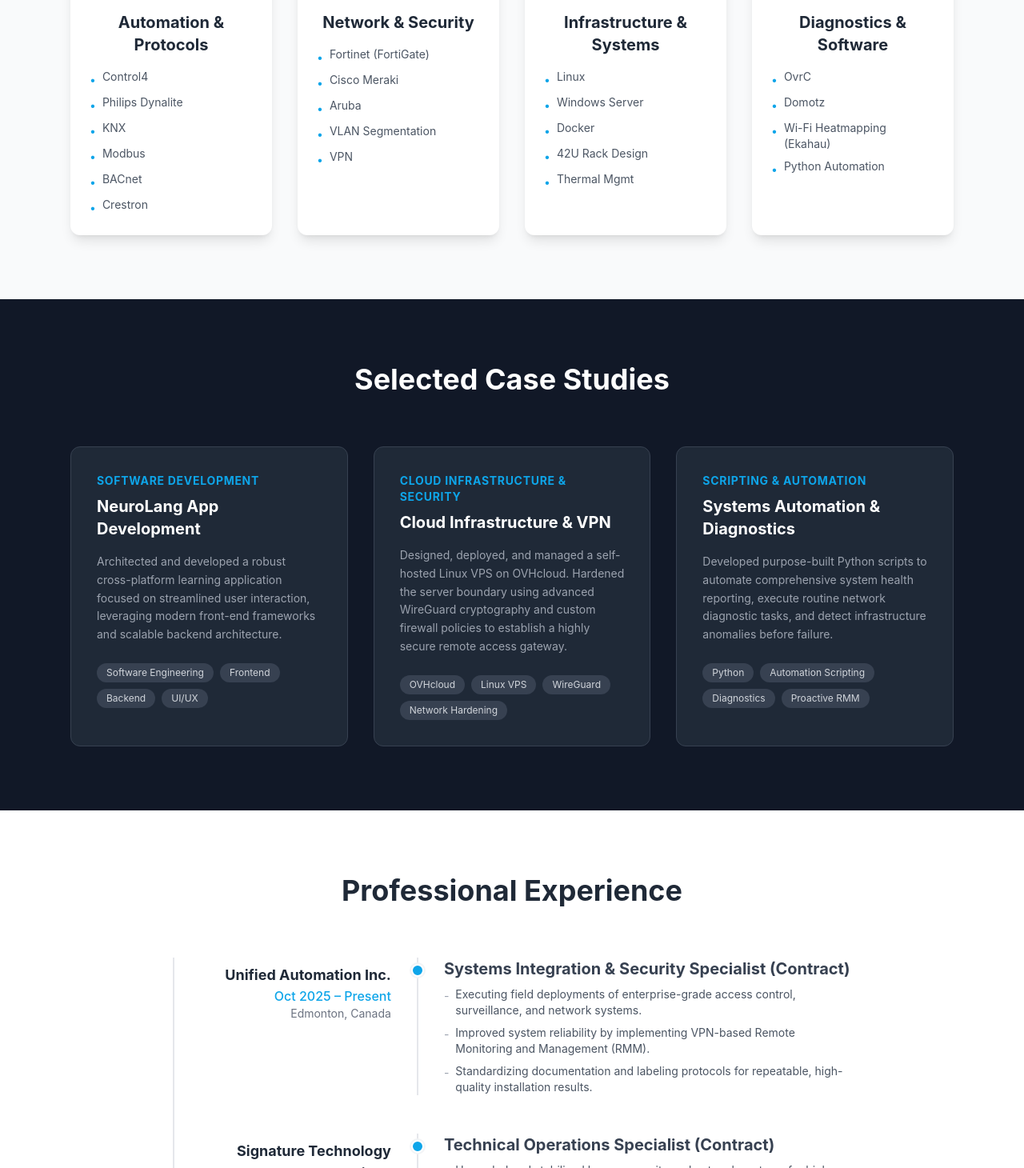
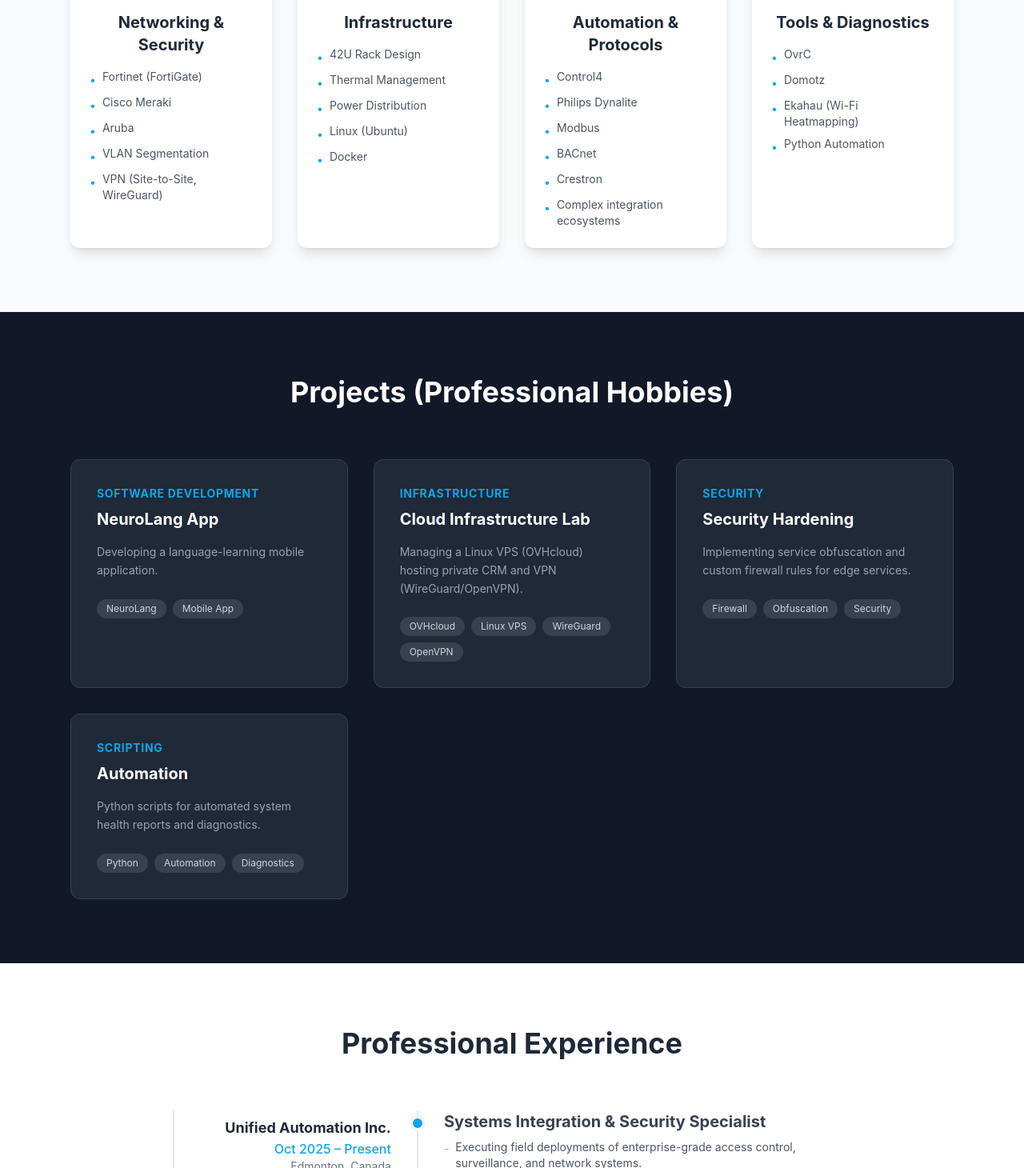
Before and after one commit to GrishinRostislav/rostman-site, a React (Create React App) app: page / in a window 1280 px wide. Shown: the part 1090-2550 px from the top of the page at 80% size. Built offline with nearby package versions, Linux system fonts and the light colour scheme.

Commit message:
Sync all React sections with new Resume

```diff
--- a/src/components/EducationSection.js
+++ b/src/components/EducationSection.js
@@ -18,9 +18,8 @@
                         </div>
                         <ul className="space-y-4">
                             <li>
-                                <p className="text-gray-800 font-bold">Master of Engineering and Technologies</p>
-                                <p className="text-gray-600 mb-1">Radio Engineering, Electronics and Telecommunications</p>
-                                <p className="text-gray-500 text-sm">Almaty University of Power Engineering and Telecommunications (AUPET), Kazakhstan | 2010 – 2012</p>
+                                <p className="text-gray-800 font-bold">Master of Engineering and Technologies <span className="font-normal">(Radio Engineering & Telecommunications)</span></p>
+                                <p className="text-gray-500 text-sm">Almaty University of Power Engineering and Telecommunications (AUPET)</p>
                             </li>
                         </ul>
                     </div>
--- a/src/components/ExperienceSection.js
+++ b/src/components/ExperienceSection.js
@@ -5,25 +5,25 @@
     {
         company: "Unified Automation Inc.",
         location: "Edmonton, Canada",
-        role: "Systems Integration & Security Specialist (Contract)",
+        role: "Systems Integration & Security Specialist",
         period: "Oct 2025 – Present",
         description: null,
         details: [
             "Executing field deployments of enterprise-grade access control, surveillance, and network systems.",
-            "Improved system reliability by implementing VPN-based Remote Monitoring and Management (RMM).",
-            "Standardizing documentation and labeling protocols for repeatable, high-quality installation results."
+            "Enhanced reliability by implementing VPN-based Remote Monitoring and Management (RMM).",
+            "Standardizing technical documentation and labeling protocols for scalable installation results."
         ]
     },
     {
         company: "Signature Technology Integrations",
         location: "Edmonton, Canada",
-        role: "Technical Operations Specialist (Contract)",
+        role: "Technical Operations Specialist",
         period: "Mar 2025 – Oct 2025",
         description: null,
         details: [
             "Upgraded and stabilized legacy security and network systems for high-value commercial clients.",
-            "Coordinated on-site tasks and provided field leadership for junior installer teams.",
-            "Identified critical hardware bottlenecks and implemented streamlined process improvements."
+            "Led on-site teams and coordinated field tasks to ensure project quality and deadlines.",
+            "Identified and resolved critical hardware bottlenecks through advanced troubleshooting."
         ]
     },
     {
@@ -33,10 +33,10 @@
         period: "Jan 2022 – Oct 2024",
         description: null,
         details: [
-            "Designed multi-layer VLAN architectures for high-density AV and security deployments to ensure strict traffic separation.",
-            "Secured Fortinet, Cisco, and Araknis networking infrastructure within structured 42U rack systems.",
-            "Automated proactive RMM monitoring workflows, reducing on-site emergency visits by 30%.",
-            "Mentored junior engineers and formalized technical deployment documentation to enforce consistent security standards."
+            "Designed multi-layer VLAN architectures for high-density AV and security deployments.",
+            "Integrated Fortinet and Cisco infrastructure within standardized 42U rack systems.",
+            "Reduced emergency on-site visits by 30% through automated RMM workflows.",
+            "Mentored junior engineers and formalized security documentation."
         ]
     },
     {
@@ -46,9 +46,9 @@
         period: "Nov 2019 – Jan 2022",
         description: null,
         details: [
-            "Co-led the rollout of secure network stacks for **100+ retail branches** across the region.",
-            "Performed physical installation and remote configuration of FortiGate and Meraki appliances.",
-            "Validated wireless coverage and ensured network segmentation across diverse site layouts."
+            "Co-led the rollout of secure network stacks for 100+ retail branches.",
+            "Configured and installed FortiGate and Meraki appliances across diverse site layouts.",
+            "Ensured network segmentation and validated wireless coverage via site surveys."
         ]
     },
     {
@@ -58,10 +58,10 @@
         period: "Dec 2016 – Nov 2019",
         description: null,
         details: [
-            "Engineered and commissioned secure automation ecosystems for 70+ high-end properties.",
-            "Integrated building protocols (KNX, Modbus, BACnet) into unified management platforms.",
-            "Designed standardized rack architectures including power distribution and thermal management.",
-            "Managed on-site installation teams and coordinated with third-party contractors (electricians, HVAC) to ensure project timelines."
+            "Commissioned secure automation ecosystems for 70+ high-end properties.",
+            "Integrated building protocols (Modbus, BACnet) into unified management platforms.",
+            "Designed rack architectures including power distribution and thermal management.",
+            "Coordinated with third-party contractors (HVAC, electricians) to meet project timelines."
         ]
     },
     {
@@ -71,20 +71,9 @@
         period: "2013 – 2016",
         description: null,
         details: [
-            "Managed IT infrastructure and server uptime for a network of 200+ pharmacy locations.",
+            "Managed IT infrastructure for a network of 200+ pharmacy locations.",
             "Administered site-to-site VPN tunnels and critical internal accounting servers.",
-            "Mass Migration: Replaced hardware in 25 branches within 13 days with zero operational downtime."
-        ]
-    },
-    {
-        company: "EAT",
-        location: "Almaty, Kazakhstan",
-        role: "IT Support / Help Desk",
-        period: "2010 – 2013",
-        description: null,
-        details: [
-            "Maintained office IT infrastructure and provided hardware/software support for local sites.",
-            "Resolved critical system incidents and performed routine server maintenance."
+            "Mass Migration: Replaced hardware in 25 branches within 13 days with zero downtime."
         ]
     }
 ];
--- a/src/components/HeroSection.js
+++ b/src/components/HeroSection.js
@@ -24,7 +24,7 @@
           Rostislav Grishin
         </h1>
         <p className="text-lg sm:text-2xl text-gray-300 mb-10 max-w-2xl mx-auto leading-relaxed">
-          Senior Engineer with 13+ years of experience in secure infrastructure and network integration. Hands-on experience with Fortinet, Cisco Meraki, Aruba, and Araknis hardware. Specializing in multi-site deployments (100+ locations), high-density rack design, and optimizing RMM workflows to reduce operational costs by 30%.
+          Senior Systems Integration & Network Engineer with 13+ years of international experience (Canada, Israel, Kazakhstan). Specialized in designing secure, high-availability infrastructure at the intersection of physical systems and network security. Proven track record in <span className="font-bold text-white">multi-site deployments (100+ locations)</span>, implementing Fortinet-based security architectures, and leading field teams to deliver enterprise-grade results.
         </p>
 
         <div className="flex flex-col sm:flex-row gap-4 justify-center items-center">
--- a/src/components/ProjectsSection.js
+++ b/src/components/ProjectsSection.js
@@ -3,22 +3,28 @@
 
 const projects = [
     {
-        title: "NeuroLang App Development",
+        title: "NeuroLang App",
         category: "Software Development",
-        description: "Architected and developed a robust cross-platform learning application focused on streamlined user interaction, leveraging modern front-end frameworks and scalable backend architecture.",
-        tags: ["Software Engineering", "Frontend", "Backend", "UI/UX"],
+        description: "Developing a language-learning mobile application.",
+        tags: ["NeuroLang", "Mobile App"],
     },
     {
-        title: "Cloud Infrastructure & VPN",
-        category: "Cloud Infrastructure & Security",
-        description: "Designed, deployed, and managed a self-hosted Linux VPS on OVHcloud. Hardened the server boundary using advanced WireGuard cryptography and custom firewall policies to establish a highly secure remote access gateway.",
-        tags: ["OVHcloud", "Linux VPS", "WireGuard", "Network Hardening"],
+        title: "Cloud Infrastructure Lab",
+        category: "Infrastructure",
+        description: "Managing a Linux VPS (OVHcloud) hosting private CRM and VPN (WireGuard/OpenVPN).",
+        tags: ["OVHcloud", "Linux VPS", "WireGuard", "OpenVPN"],
     },
     {
-        title: "Systems Automation & Diagnostics",
-        category: "Scripting & Automation",
-        description: "Developed purpose-built Python scripts to automate comprehensive system health reporting, execute routine network diagnostic tasks, and detect infrastructure anomalies before failure.",
-        tags: ["Python", "Automation Scripting", "Diagnostics", "Proactive RMM"],
+        title: "Security Hardening",
+        category: "Security",
+        description: "Implementing service obfuscation and custom firewall rules for edge services.",
+        tags: ["Firewall", "Obfuscation", "Security"],
+    },
+    {
+        title: "Automation",
+        category: "Scripting",
+        description: "Python scripts for automated system health reports and diagnostics.",
+        tags: ["Python", "Automation", "Diagnostics"],
     }
 ];
 
@@ -27,7 +33,7 @@
         <section id="projects" className="py-20 bg-gray-900 text-white">
             <div className="max-w-6xl mx-auto px-6">
                 <h2 className="text-3xl md:text-4xl font-bold text-center mb-16">
-                    Selected Case Studies
+                    Projects (Professional Hobbies)
                 </h2>
 
                 <div className="grid grid-cols-1 md:grid-cols-3 gap-8">
--- a/src/components/SkillsSection.js
+++ b/src/components/SkillsSection.js
@@ -4,24 +4,24 @@
 
 const skillsData = [
     {
+        category: "Networking & Security",
+        icon: <FaNetworkWired className="text-4xl text-blue-500 mb-4" />,
+        skills: ["Fortinet (FortiGate)", "Cisco Meraki", "Aruba", "VLAN Segmentation", "VPN (Site-to-Site, WireGuard)"],
+    },
+    {
+        category: "Infrastructure",
+        icon: <FaServer className="text-4xl text-green-500 mb-4" />,
+        skills: ["42U Rack Design", "Thermal Management", "Power Distribution", "Linux (Ubuntu)", "Docker"],
+    },
+    {
         category: "Automation & Protocols",
         icon: <FaShieldAlt className="text-4xl text-red-500 mb-4" />,
-        skills: ["Control4", "Philips Dynalite", "KNX", "Modbus", "BACnet", "Crestron"],
+        skills: ["Control4", "Philips Dynalite", "Modbus", "BACnet", "Crestron", "Complex integration ecosystems"],
     },
     {
-        category: "Network & Security",
-        icon: <FaNetworkWired className="text-4xl text-blue-500 mb-4" />,
-        skills: ["Fortinet (FortiGate)", "Cisco Meraki", "Aruba", "VLAN Segmentation", "VPN"],
-    },
-    {
-        category: "Infrastructure & Systems",
-        icon: <FaServer className="text-4xl text-green-500 mb-4" />,
-        skills: ["Linux", "Windows Server", "Docker", "42U Rack Design", "Thermal Mgmt"],
-    },
-    {
-        category: "Diagnostics & Software",
+        category: "Tools & Diagnostics",
         icon: <FaLightbulb className="text-4xl text-yellow-500 mb-4" />,
-        skills: ["OvrC", "Domotz", "Wi-Fi Heatmapping (Ekahau)", "Python Automation"],
+        skills: ["OvrC", "Domotz", "Ekahau (Wi-Fi Heatmapping)", "Python Automation"],
     },
 ];
 
```
